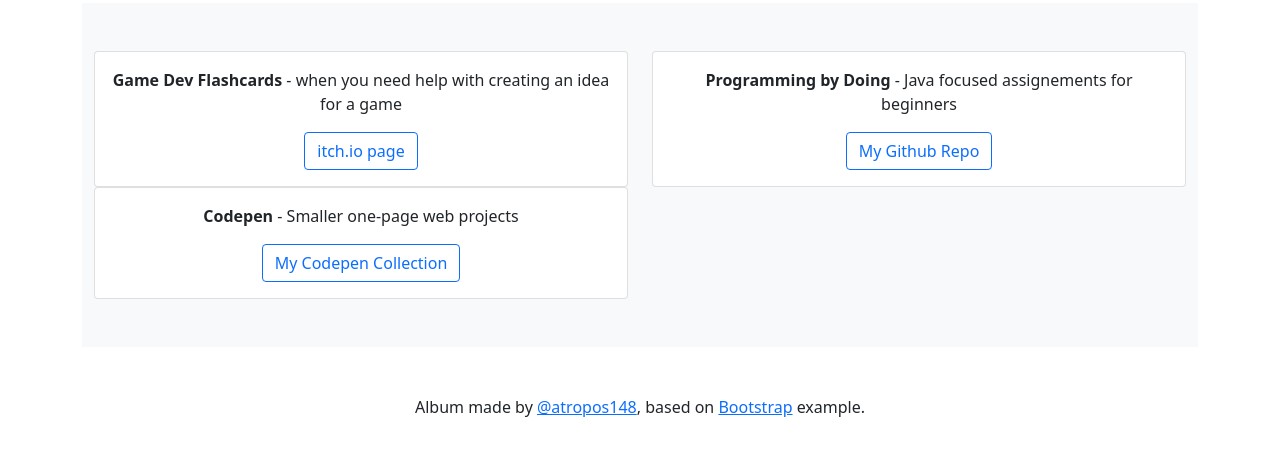
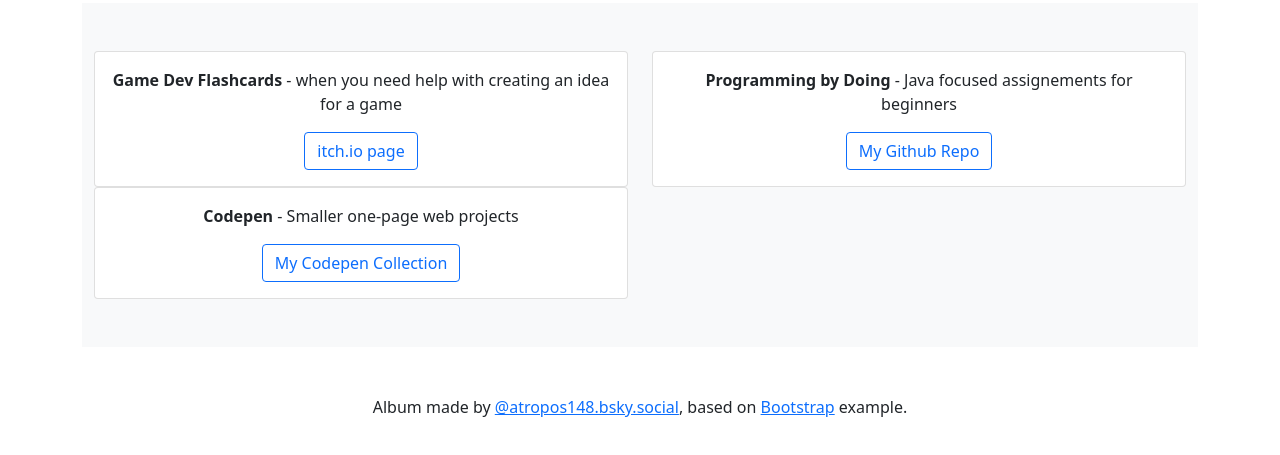
Before and after one commit to Atropos148/Atropos148.github.io, a plain HTML site: page index.html in a window 1280 px wide. Shown: the part 257-712 px from the top of the page. Drawn offline with nearby package versions, Linux system fonts and the light colour scheme.

Commit message:
Added bksy profile link to main page

```diff
--- a/index.html
+++ b/index.html
@@ -73,7 +73,7 @@
     </main>
     <footer class="text-center text_muted py-5">
         <p class="mb-1">
-            Album made by <a href="http://twitter.com/atropos148">@atropos148</a>, based on <a
+            Album made by <a href="https://bsky.app/profile/atropos148.bsky.social">@atropos148.bsky.social</a>, based on <a
                 href="https://getbootstrap.com/">Bootstrap</a> example.
         </p>
     </footer>
```
